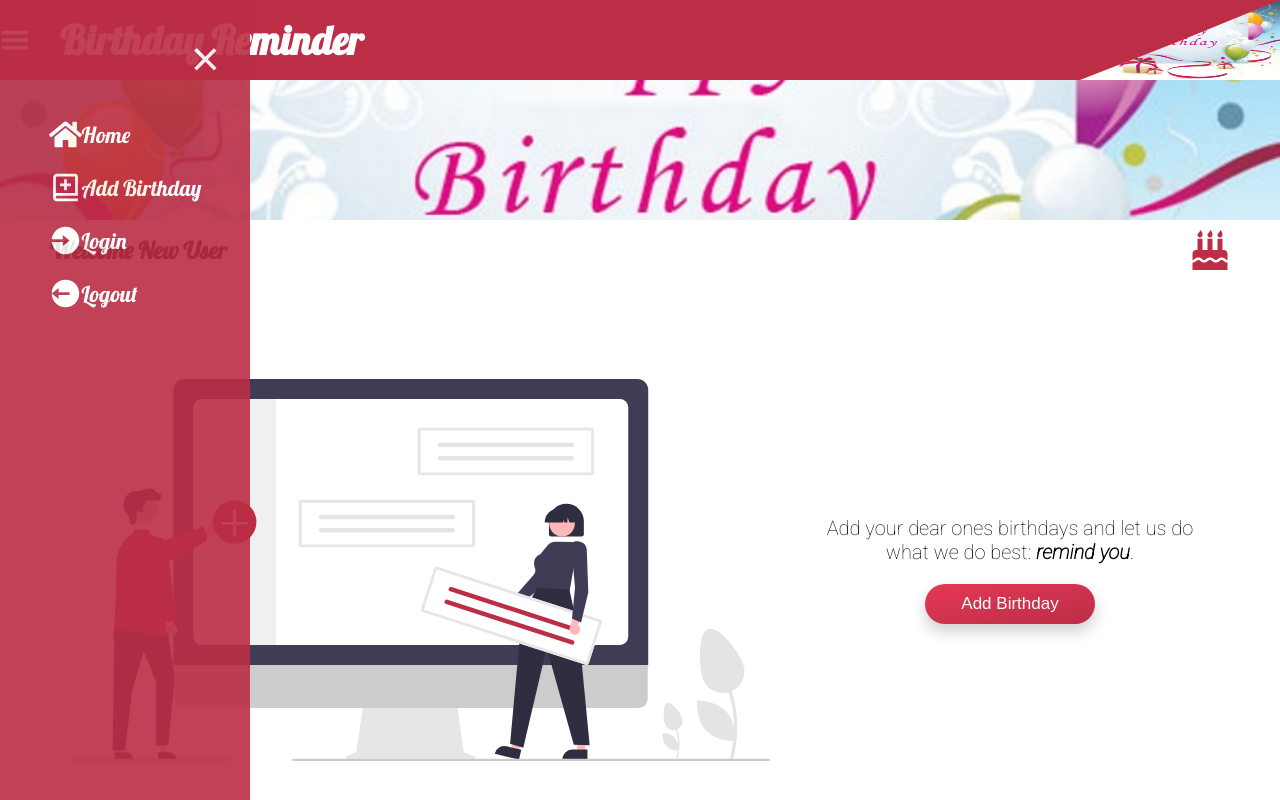
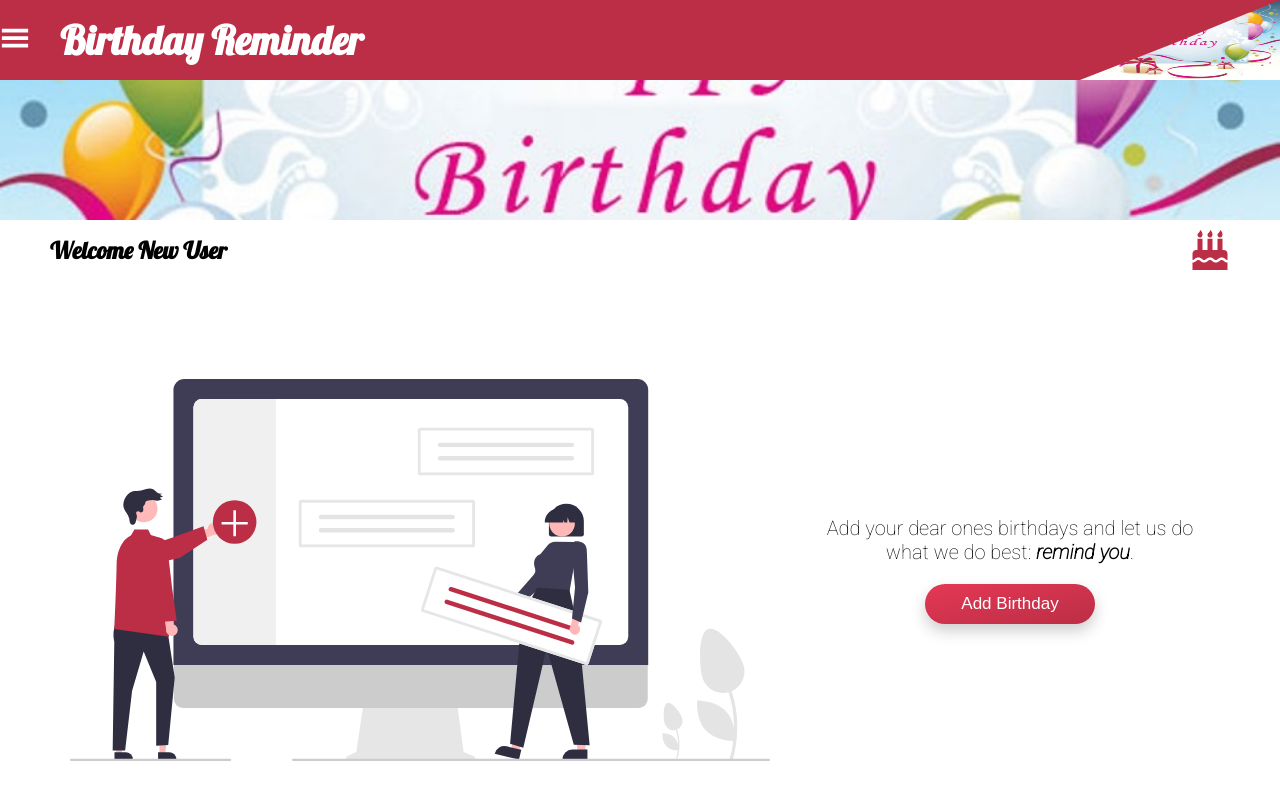
Before and after one commit to WaruiAlfred/birthday-reminder-front, a React (Create React App) app: page / in a window 1280 px wide. Shown: the top 800 px of the page. Built offline with nearby package versions, Linux system fonts and the light colour scheme.

Commit message:
add open-close functionality to sidenav

```diff
--- a/src/components/Header.js
+++ b/src/components/Header.js
@@ -1,14 +1,23 @@
+import { useState } from "react";
 import { StyledHeader } from "./styled/Header.styled";
 import img from "../assets/img/birthday.jpg";
 import { GiHamburgerMenu } from "react-icons/gi";
 import SideMenu from "./SideMenu";
 
 function Header() {
+  const [showSideNav, setShowSideNav] = useState(false);
+
+  const sideNavToggleHandler = () => {
+    setTimeout(setShowSideNav(true), 5);
+  };
+
   return (
     <StyledHeader>
-      <SideMenu />
+      {showSideNav && <SideMenu sideNavToggle={setShowSideNav} />}
       <div>
-        <GiHamburgerMenu />
+        <button onClick={sideNavToggleHandler}>
+          <GiHamburgerMenu />
+        </button>
         <h1>Birthday Reminder</h1>
       </div>
       <img src={img} alt="party img" />
--- a/src/components/SideMenu.js
+++ b/src/components/SideMenu.js
@@ -3,10 +3,14 @@ import { FaHome } from "react-icons/fa";
 import { BiBookAdd } from "react-icons/bi";
 import { RiLoginCircleFill, RiLogoutCircleFill } from "react-icons/ri";
 
-const SideMenu = () => {
+const SideMenu = ({ sideNavToggle }) => {
+  const closeSideMenuHandler = () => {
+    setTimeout(sideNavToggle(false), 5);
+  };
+
   return (
     <StyledSideMenu>
-      <button>&times;</button>
+      <button onClick={closeSideMenuHandler}>&times;</button>
       <div>
         <StyledLink to="#">
           <FaHome />
--- a/src/components/styled/Header.styled.js
+++ b/src/components/styled/Header.styled.js
@@ -12,7 +12,16 @@ export const StyledHeader = styled.header`
   div {
     display: flex;
     align-items: center;
-    /* margin-left: 3rem; */
+
+    button {
+      border: none;
+      background: none;
+      font-size: 2rem;
+
+      &:hover {
+        cursor: pointer;
+      }
+    }
 
     h1 {
       font-family: "Lobster", cursive;
@@ -31,11 +40,12 @@ export const StyledSideMenu = styled.div`
   background-color: ${({ theme }) => theme.colors.primary};
   opacity: 0.9;
   height: 100vh;
-  width: ${({ width }) => width || "25rem"};
+  width: 25rem;
   position: fixed;
   z-index: 1;
   top: 0;
   left: 0;
+  transition: all 0.5s;
 
   display: flex;
   flex-direction: column;
@@ -45,7 +55,7 @@ export const StyledSideMenu = styled.div`
     border: none;
     background: none;
     color: currentColor;
-    font-size: 5rem;
+    font-size: 5rem !important;
     margin: 3rem;
 
     &:hover {
```
